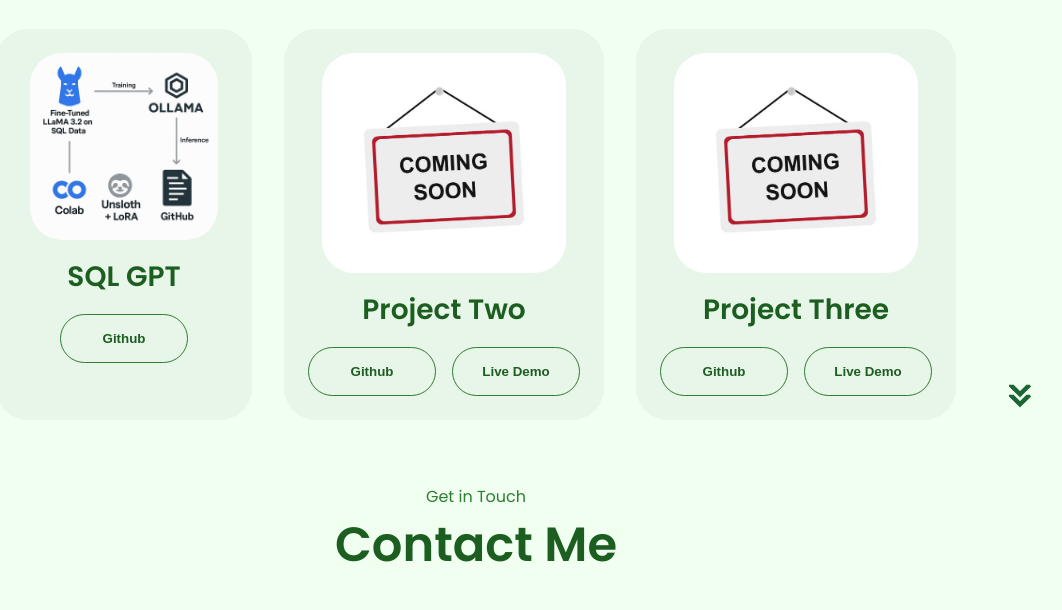
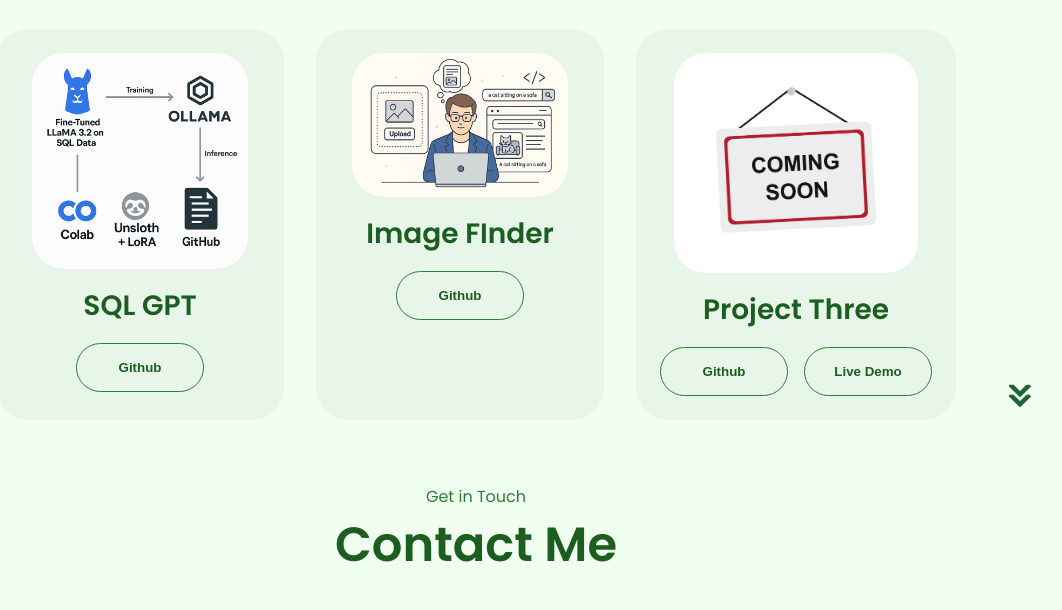
Before and after one commit to MohdWaheed21/waheedportfolio, a plain HTML site: page index.html in a window 1280 px wide. Shown: the part 2564-3174 px from the top of the page, without its empty margins (164-1226 px from the left). Drawn offline with Linux system fonts and the light colour scheme.

Commit message:
new project added

```diff
--- a/index.html
+++ b/index.html
@@ -286,23 +286,17 @@
           <div class="details-container color-container">
             <div class="article-container">
               <img
-                src="./assets/Coming-soon.png"alt="Project 2"
+                src="./assets/imagefinder.jpg"alt="Project 2"
                 class="project-img"
               />
             </div>
-            <h2 class="experience-sub-title project-title">Project Two</h2>
+            <h2 class="experience-sub-title project-title">Image FInder</h2>
             <div class="btn-container">
               <button
                 class="btn btn-color-2 project-btn"
-                onclick="location.href='https://github.com/MohdWaheed21'"
+                onclick="location.href='https://github.com/MohdWaheed21/image-search-app'"
               >
                 Github
-              </button>
-              <button
-                class="btn btn-color-2 project-btn"
-                onclick="location.href='https://github.com/MohdWaheed21'"
-              >
-                Live Demo
               </button>
             </div>
           </div>
```
Also changed, not shown: assets/imagefinder.jpg (added), 1 other file.
